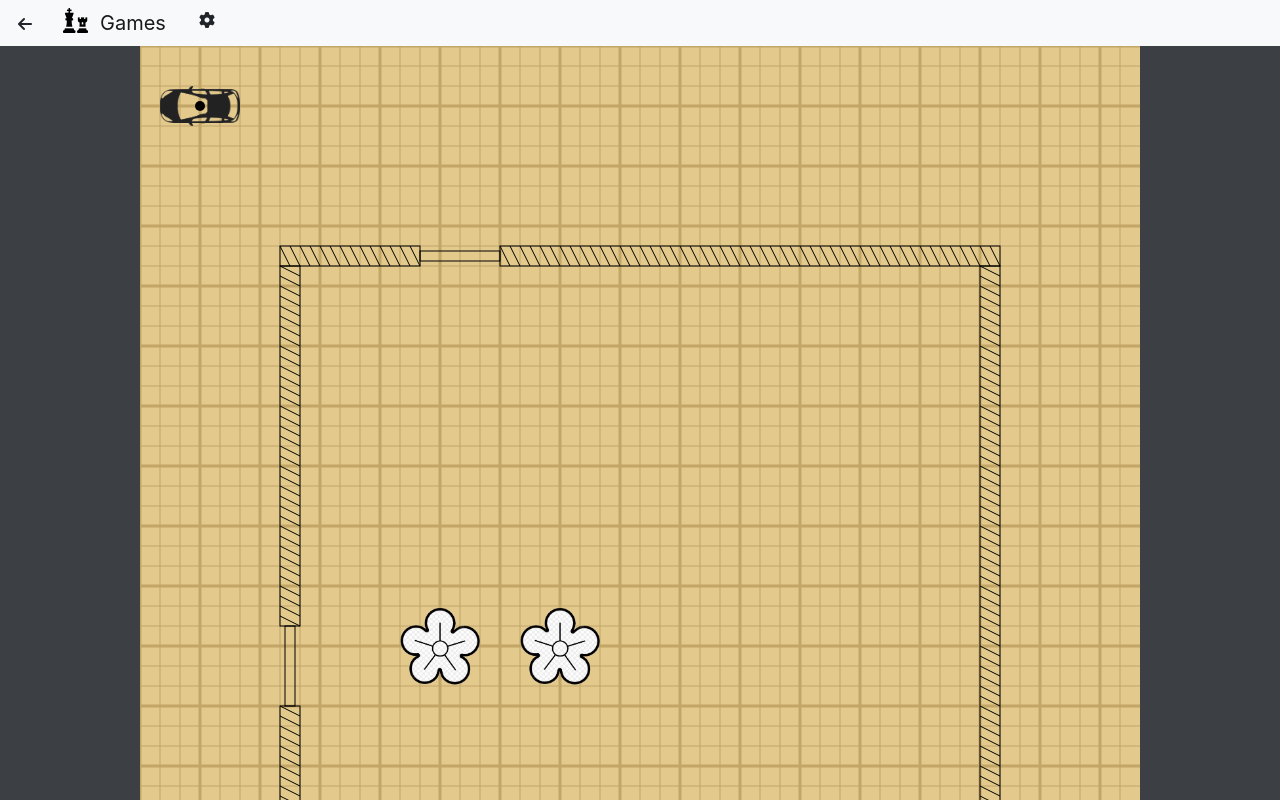
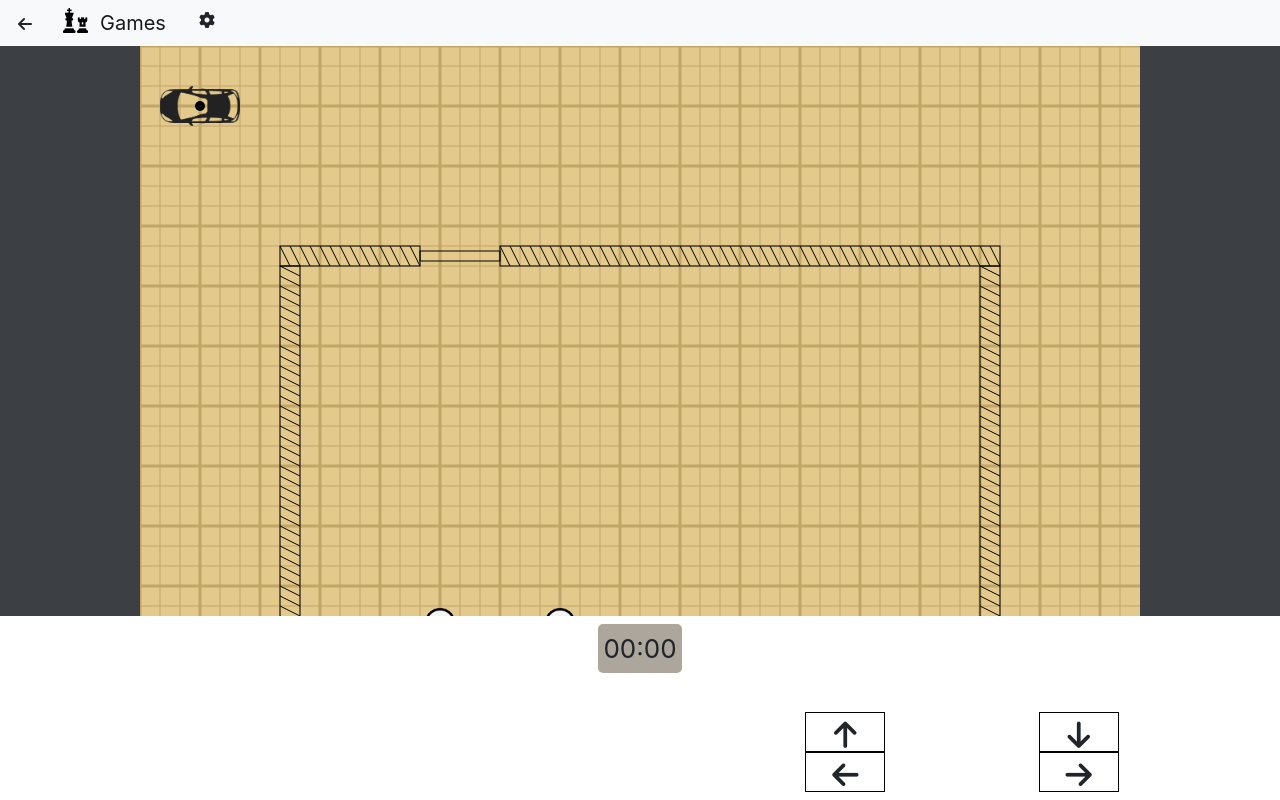
Before and after one commit to ayotycoon/chess, a React (Create React App) app: page /stolen-in-60-seconds in a window 1280 px wide. Built offline with nearby package versions, Linux system fonts and the light colour scheme.

Commit message:
first commit

```diff
--- /dev/null
+++ b/src/StolenIn60Seconds/BottomPanel.tsx
@@ -0,0 +1,67 @@
+import './StolenIn60Seconds.css';
+import {useContext, useEffect, useRef} from "react";
+import {draw} from "./misc/draw";
+import {StateContext} from "../misc/StateProvider";
+import {Direction} from "./misc/types";
+import {keyboardObs, stageObs} from "./misc/utils";
+
+
+function TimePill(props:any) {
+    const min = Math.floor(props.time / 60);
+    const seconds = props.time % 60;
+    return <div style={{background:'#ada69c', borderRadius:'5px',padding:'5px',display:'inline-block'}}>
+        {min < 10 ? '0'+min: min}:{seconds < 10 ? '0'+seconds: seconds}
+    </div>
+
+}
+function Controls() {
+    return <div>
+
+        <div style={{display: 'flex', justifyContent:'space-evenly'}}>
+            <div onClick={() => keyboardObs.emit(Direction.up)} className={'button'}><i className="fa fa-arrow-up"></i>
+            </div>
+            <div onClick={() => keyboardObs.emit(Direction.down)} className={'button'}><i
+                className="fa fa-arrow-down"></i></div>
+        </div>
+
+
+        <div style={{display: 'flex', justifyContent: 'space-evenly'}}>
+            <div onClick={() => keyboardObs.emit(Direction.left)} className={'button'}><i className="fa fa-arrow-left"></i></div>
+
+            <div onClick={() => keyboardObs.emit(Direction.right)} className={'button'}><i className="fa fa-arrow-right"></i></div>
+
+        </div>
+        </div>
+}
+
+function BottomPanel() {
+    const {stageProps,setStageProps} = useContext(StateContext);
+    useEffect(()=>{
+        stageObs.subscribe((val) => {
+            if(val.time != undefined){
+                stageProps.time = val.time;
+                setStageProps({...stageProps})
+            }
+        })
+
+    },[])
+    return (
+        <div style={{position: 'absolute', bottom: 0, width: '100vw', background: 'white', zIndex: 10}} className={'p-2'}>
+
+            <TimePill time={stageProps.time} />
+            <br />
+            <br />
+            <div className={"row"}>
+                <div className={"col-6"}></div>
+                <div className={"col-6"}>
+                    <Controls />
+                </div>
+
+            </div>
+
+        </div>
+    )
+
+}
+
+export default BottomPanel;
--- a/src/StolenIn60Seconds/StolenIn60Seconds.css
+++ b/src/StolenIn60Seconds/StolenIn60Seconds.css
@@ -10,10 +10,10 @@
 
 }
 .StolenIn60SecondsGame .button {
-    width: 100px;
-    height: 60px;
+    width: 80px;
+    height: 40px;
     border: 1px solid black;
-    font-size: 40px;
+    font-size: 30px;
 
 
 }
--- a/src/StolenIn60Seconds/index.tsx
+++ b/src/StolenIn60Seconds/index.tsx
@@ -2,28 +2,7 @@ import './StolenIn60Seconds.css';
 import {useContext, useEffect, useRef} from "react";
 import {draw} from "./misc/draw";
 import {StateContext} from "../misc/StateProvider";
-import {globalKeyboardEvent} from "./misc/util";
-import {Direction} from "./misc/types";
-
-function Controls() {
-    return <div style={{position: 'absolute', bottom: 0, width: '100vw', background: 'white', zIndex: 10}}>
-
-        <div style={{display: 'flex', justifyContent:'space-evenly'}}>
-            <div onClick={() => globalKeyboardEvent.emit(Direction.up)} className={'button'}><i className="fa fa-arrow-up"></i>
-            </div>
-            <div onClick={() => globalKeyboardEvent.emit(Direction.down)} className={'button'}><i
-                className="fa fa-arrow-down"></i></div>
-        </div>
-
-
-        <div style={{display: 'flex', justifyContent: 'space-evenly'}}>
-            <div onClick={() => globalKeyboardEvent.emit(Direction.left)} className={'button'}><i className="fa fa-arrow-left"></i></div>
-
-            <div onClick={() => globalKeyboardEvent.emit(Direction.right)} className={'button'}><i className="fa fa-arrow-right"></i></div>
-
-        </div>
-        </div>
-}
+import BottomPanel from "./BottomPanel";
 
 function StolenIn60SecondsGame() {
     const canvasRef = useRef<HTMLCanvasElement>(null)
@@ -37,7 +16,7 @@ function StolenIn60SecondsGame() {
     return (
         <div ref={canvasContainerRef} className="StolenIn60SecondsGame">
             <canvas ref={canvasRef}></canvas>
-            {optionsClicked && <Controls/>}
+            <BottomPanel/>
         </div>
     );
 }
--- a/src/StolenIn60Seconds/misc/models/Circle.ts
+++ b/src/StolenIn60Seconds/misc/models/Circle.ts
@@ -1,5 +1,6 @@
 import Item from "./Item";
 import {Position} from "../types";
+import {stageObs} from "../utils";
 
 export default class Circle extends Item {
     private movementHistory: {x:number;y:number}[] = [];
@@ -22,6 +23,7 @@ export default class Circle extends Item {
                 },
                 accept: () => {
                     this.movementHistory.push({...this.state.position})
+                    stageObs.emit({time:this.movementHistory.length-1})
                     this.draw.all();
                 }
 
--- a/src/StolenIn60Seconds/misc/models/Gate.ts
+++ b/src/StolenIn60Seconds/misc/models/Gate.ts
@@ -1,4 +1,3 @@
-import {gridToPosition} from "../util";
 import {Position, WallType} from "../types";
 import Item from "./Item";
 
--- a/src/StolenIn60Seconds/misc/models/Item.ts
+++ b/src/StolenIn60Seconds/misc/models/Item.ts
@@ -1,4 +1,4 @@
-import {gridToPosition, positionToGrid} from "../util";
+import {gridToPosition, positionToGrid} from "../utils";
 import {Position} from "../types";
 
 
--- a/src/StolenIn60Seconds/misc/models/Wall.ts
+++ b/src/StolenIn60Seconds/misc/models/Wall.ts
@@ -1,4 +1,3 @@
-import {gridToPosition} from "../util";
 import {Position} from "../types";
 import Item from "./Item";
 
--- a/src/StolenIn60Seconds/misc/scenes/Scene1.ts
+++ b/src/StolenIn60Seconds/misc/scenes/Scene1.ts
@@ -1,6 +1,6 @@
 import {HWall, VWall} from "../models/Wall";
 import Item from "../models/Item";
-import {globalKeyboardEvent, windowUtils} from "../util";
+import {keyboardObs, windowUtils} from "../utils";
 import Circle from "../models/Circle";
 import {Flower, HCar} from "../models/ImageItem";
 import {HGate, VGate} from "../models/Gate";
@@ -142,7 +142,9 @@ export default class Scene1 {
 
         };
 
-        globalKeyboardEvent.cb = this.keyCb;
+        keyboardObs.subscribe((val) => {
+            this.keyCb(null,val)
+        })
 
         document.addEventListener('keydown', this.keyCb, true)
 
@@ -215,10 +217,10 @@ export default class Scene1 {
                     const boundary = el.getBoundaries();
                     for(let pos of increments){
                         if(
-                            (isHorizontal ? pos: playerPosition.x) > boundary[0][0][0]
-                            && (isHorizontal ? pos: playerPosition.x) <  boundary[0][1][0]
-                            && (isVertical ? pos: playerPosition.y) >  boundary[0][0][1]
-                            && (isVertical ? pos: playerPosition.y) <  boundary[1][0][1]
+                            (isHorizontal ? pos: playerPosition.x) >= boundary[0][0][0]
+                            && (isHorizontal ? pos: playerPosition.x) <=  boundary[0][1][0]
+                            && (isVertical ? pos: playerPosition.y) >=  boundary[0][0][1]
+                            && (isVertical ? pos: playerPosition.y) <=  boundary[1][0][1]
 
                         ) {
                             el.debug.all()
--- a/src/StolenIn60Seconds/misc/util.ts
+++ /dev/null
@@ -1,45 +0,0 @@
-import {Direction} from "./types";
-
-export function gridToPosition(gridX: number, gridY: number) {
-    return {x: gridX * 20, y: gridY * 20};
-}
-
-export function positionToGrid(x: number, y: number) {
-    return {x: x / 20, y: y / 20};
-}
-
-export function clear(canvas: HTMLCanvasElement, ctx: CanvasRenderingContext2D) {
-    ctx.clearRect(0, 0, canvas.width, canvas.height);
-}
-
-
-export const windowUtils = {
-    x: window.innerWidth,
-    y: window.innerHeight + 46,
-
-}
-
-const globalKeyboardEventEmitter = (type: Direction) => {
-    globalKeyboardEvent.cb(null, type)
-
-}
-
-export const globalKeyboardEvent = {
-    cb: null as any,
-    emit: globalKeyboardEventEmitter
-}
-
-export const settings = {
-    debugging: true
-}
-/*
-export class Node<T>{
-    value: T
-    next: Node<T>
-    constructor(value: T, next : Node<T>) {
-        this.value = value;
-        this.next = next;
-
-    }
-}
-*/
--- /dev/null
+++ b/src/StolenIn60Seconds/misc/utils/Subscription.ts
@@ -0,0 +1,15 @@
+export default class Subscription<T> {
+    fns:Function[] = [];
+    constructor() {
+    }
+
+    emit = (value:T) => {
+        this.fns.forEach(fn => {
+            fn(value)
+        })
+
+    }
+    subscribe = (fn: Function) => {
+        this.fns.push(fn)
+    }
+}
--- /dev/null
+++ b/src/StolenIn60Seconds/misc/utils/index.ts
@@ -0,0 +1,25 @@
+import {Direction} from "../types";
+import Subscription from "./Subscription";
+
+export function gridToPosition(gridX: number, gridY: number) {
+    return {x: gridX * 20, y: gridY * 20};
+}
+
+export function positionToGrid(x: number, y: number) {
+    return {x: x / 20, y: y / 20};
+}
+
+export function clear(canvas: HTMLCanvasElement, ctx: CanvasRenderingContext2D) {
+    ctx.clearRect(0, 0, canvas.width, canvas.height);
+}
+
+
+export const windowUtils = {
+    x: window.innerWidth,
+    y: window.innerHeight + 46,
+
+}
+
+
+export const keyboardObs = new Subscription()
+export const stageObs = new Subscription<{time?:number}>()
--- a/src/misc/StateProvider.tsx
+++ b/src/misc/StateProvider.tsx
@@ -5,6 +5,10 @@ interface StateContext  {
     setShowNav: (value: (((prevState: boolean) => boolean) | boolean)) => void;
     optionsClicked: boolean;
     setOptionsClicked: (value: (((prevState: boolean) => boolean) | boolean)) => void;
+    stageProps: {
+        time: number
+    },
+    setStageProps: React.Dispatch<React.SetStateAction<{time: number}>>
 };
 
 
@@ -15,9 +19,10 @@ export const StateContext = createContext<StateContext>(
 export const StateProvider = ({ children }: any) => {
     const [showNav, setShowNav] = useState(true);
     const [optionsClicked, setOptionsClicked] = useState(false);
+    const [stageProps, setStageProps] = useState({time:0});
 
     const states = {
-        showNav, setShowNav,optionsClicked, setOptionsClicked
+        showNav, setShowNav,optionsClicked, setOptionsClicked,stageProps, setStageProps
     }
 
     return (
```
